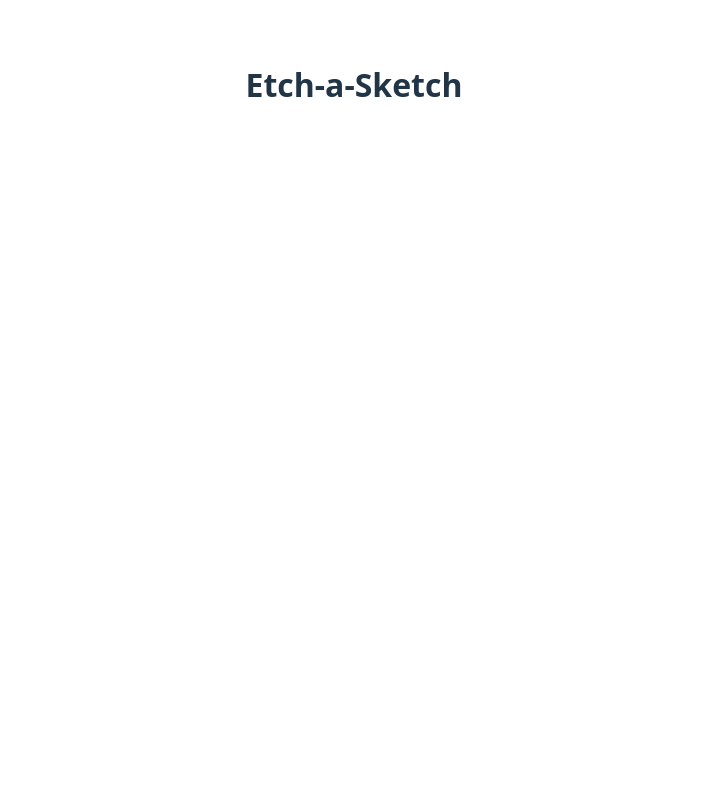
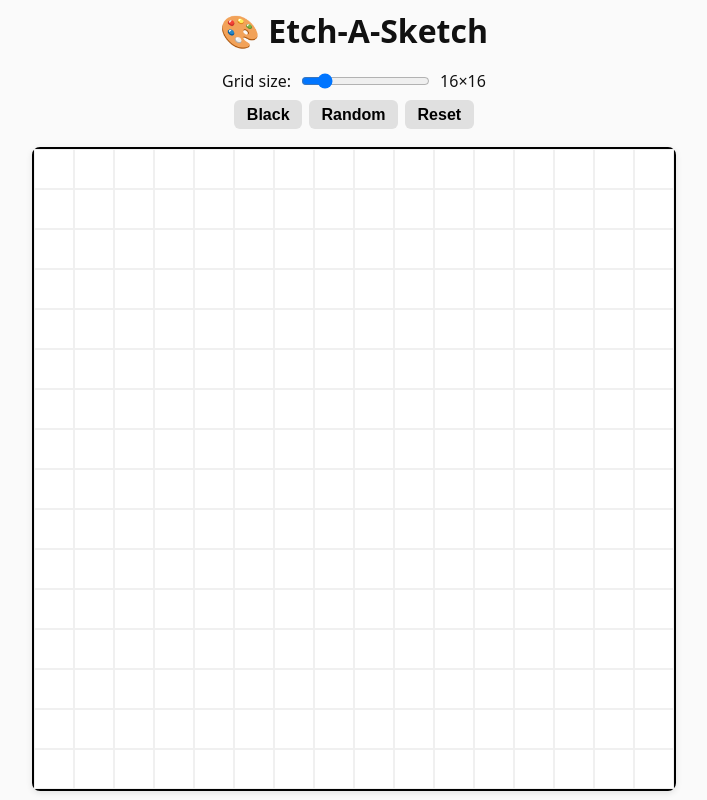
Before and after one commit to JoshuaLomond/etch-a-sketch, a React (Vite) app: page / in a window 1280 px wide. Shown: the whole page, without its empty margins (286-993 px from the left). Built offline with nearby package versions, Linux system fonts and the light colour scheme.

Commit message:
Initial Etch-a-Sketch

```diff
--- a/src/App.css
+++ b/src/App.css
@@ -1,6 +1,120 @@
-#root {
-  max-width: 1280px;
-  margin: 0 auto;
-  padding: 2rem;
+html,
+body {
+  margin: 0;
+  padding: 0;
+  height: 100%;
+  overflow: hidden; /* Prevent scrollbars */
+  font-family: system-ui, sans-serif;
+  background: #fafafa;
+  color: #111;
+}
+
+/* Root app container */
+.app {
+  display: flex;
+  flex-direction: column;
+  align-items: center;
+  justify-content: space-evenly;
+  height: 100vh;
+  width: 100vw;
+  box-sizing: border-box;
+  gap: 0.5rem;
+  overflow: hidden;
+}
+
+/* Title */
+h1 {
+  font-size: clamp(1rem, 4vw, 2rem);
   text-align: center;
+  margin: 0;
 }
+
+/* Controls section */
+.controls {
+  display: flex;
+  flex-direction: column;
+  align-items: center;
+  gap: 0.5rem;
+  flex-shrink: 0;
+}
+
+label {
+  display: flex;
+  align-items: center;
+  gap: 0.5rem;
+  flex-wrap: wrap;
+  font-size: clamp(0.8rem, 2vw, 1rem);
+}
+
+.buttons {
+  display: flex;
+  gap: 0.4rem;
+  flex-wrap: wrap;
+  justify-content: center;
+}
+
+button {
+  padding: 0.35rem 0.8rem;
+  border: none;
+  border-radius: 6px;
+  cursor: pointer;
+  font-weight: 600;
+  background-color: #e0e0e0;
+  transition: background-color 0.2s, transform 0.1s;
+  font-size: clamp(0.8rem, 2vw, 1rem);
+}
+
+button:hover {
+  background-color: #ccc;
+  transform: translateY(-1px);
+}
+
+/* Responsive grid sizing: always fits */
+.grid {
+  display: grid;
+  aspect-ratio: 1 / 1;
+  width: min(90vw, 80vh);
+  border: 2px solid #000;
+  background-color: #fff;
+  user-select: none;
+  touch-action: none;
+  box-shadow: 0 2px 6px rgba(0, 0, 0, 0.1);
+  border-radius: 8px;
+}
+
+/* Grid cells */
+.cell {
+  border: 1px solid #f0f0f0;
+  transition: background-color 0.05s;
+}
+
+/* Hide or shrink elements on very small screens */
+@media (max-height: 700px) {
+  h1 {
+    display: none; /* Hide title to free up space */
+  }
+
+  .controls {
+    gap: 0.25rem;
+  }
+
+  button {
+    padding: 0.3rem 0.6rem;
+  }
+
+  label {
+    font-size: 0.8rem;
+  }
+}
+@media (max-height: 400px) {
+  .app {
+    flex-direction: row;
+  }
+}
+
+@media (max-width: 400px) {
+  .buttons {
+    flex-direction: column;
+    gap: 0.3rem;
+  }
+}
--- a/src/App.jsx
+++ b/src/App.jsx
@@ -1,7 +1,45 @@
+import { useState } from "react";
 import "./App.css";
+import Grid from "./components/Grid";
 
-function App() {
-  return <h1>Etch-a-Sketch</h1>;
+export default function App() {
+  const [gridSize, setGridSize] = useState(16);
+  const [colorMode, setColorMode] = useState("black");
+  const [resetTrigger, setResetTrigger] = useState(0);
+
+  const handleReset = () => setResetTrigger((prev) => prev + 1);
+
+  return (
+    <div className="app">
+      <h1>🎨 Etch-A-Sketch</h1>
+
+      <div className="controls">
+        <label>
+          Grid size:
+          <input
+            type="range"
+            min="8"
+            max="64"
+            value={gridSize}
+            onChange={(e) => setGridSize(Number(e.target.value))}
+          />
+          <span>
+            {gridSize}×{gridSize}
+          </span>
+        </label>
+
+        <div className="buttons">
+          <button onClick={() => setColorMode("black")}>Black</button>
+          <button onClick={() => setColorMode("random")}>Random</button>
+          <button onClick={handleReset}>Reset</button>
+        </div>
+      </div>
+
+      <Grid
+        gridSize={gridSize}
+        colorMode={colorMode}
+        resetTrigger={resetTrigger}
+      />
+    </div>
+  );
 }
-
-export default App;
--- /dev/null
+++ b/src/components/Grid.jsx
@@ -0,0 +1,41 @@
+import { useEffect, useState } from "react";
+
+export default function Grid({ gridSize, colorMode, resetTrigger }) {
+  const [cells, setCells] = useState([]);
+  const [isDrawing, setIsDrawing] = useState(false);
+
+  useEffect(() => {
+    const newCells = Array(gridSize * gridSize).fill("#ffffff");
+    setCells(newCells);
+  }, [gridSize, resetTrigger]);
+
+  const getRandomColor = () => `hsl(${Math.random() * 360}, 100%, 50%)`;
+
+  const handleDraw = (index) => {
+    setCells((prev) => {
+      const newCells = [...prev];
+      newCells[index] = colorMode === "random" ? getRandomColor() : "#000000";
+      return newCells;
+    });
+  };
+
+  return (
+    <div
+      className="grid"
+      style={{ gridTemplateColumns: `repeat(${gridSize}, 1fr)` }}
+      onMouseDown={() => setIsDrawing(true)}
+      onMouseUp={() => setIsDrawing(false)}
+      onMouseLeave={() => setIsDrawing(false)}
+    >
+      {cells.map((color, i) => (
+        <div
+          key={i}
+          className="cell"
+          style={{ backgroundColor: color }}
+          onMouseDown={() => handleDraw(i)}
+          onMouseEnter={() => isDrawing && handleDraw(i)}
+        />
+      ))}
+    </div>
+  );
+}
--- a/src/index.css
+++ /dev/null
@@ -1,21 +0,0 @@
-:root {
-  font-family: system-ui, Avenir, Helvetica, Arial, sans-serif;
-  line-height: 1.5;
-  font-weight: 400;
-
-  color-scheme: light dark;
-  color: rgba(255, 255, 255, 0.87);
-  background-color: #242424;
-
-  font-synthesis: none;
-  text-rendering: optimizeLegibility;
-  -webkit-font-smoothing: antialiased;
-  -moz-osx-font-smoothing: grayscale;
-}
-
-@media (prefers-color-scheme: light) {
-  :root {
-    color: #213547;
-    background-color: #ffffff;
-  }
-}
--- a/src/main.jsx
+++ b/src/main.jsx
@@ -1,6 +1,5 @@
 import { StrictMode } from "react";
 import { createRoot } from "react-dom/client";
-import "./index.css";
 import App from "./App.jsx";
 
 createRoot(document.getElementById("root")).render(
```
Also changed, not shown: 2 other files (tests, documents, lock files or other folders).
